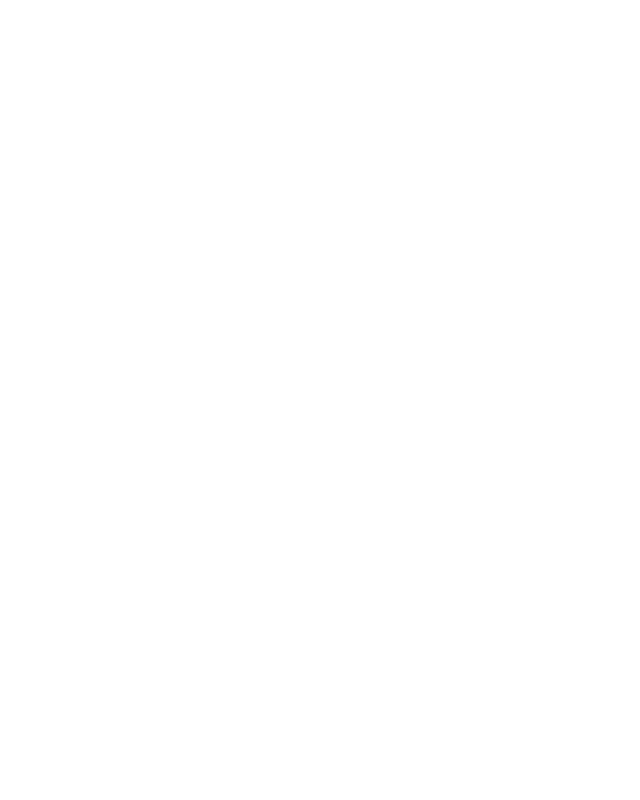
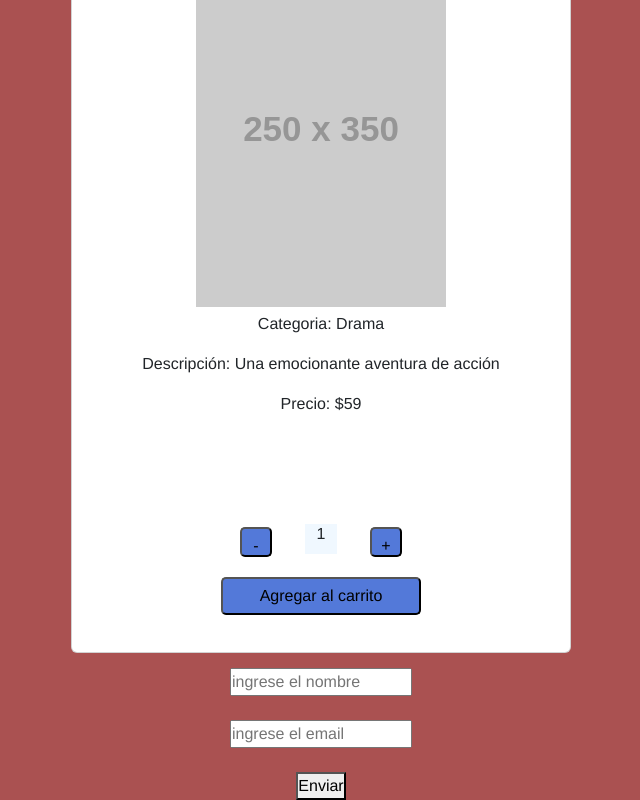
Before and after one commit to MarceloFVillanueva/PrimeraPreEntregaReactJs, a React (Vite) app: page / in a window 1280 px wide. Shown: the part 2663-3463 px from the top of the page, without its empty margins (319-959 px from the left). Before the commit the page ends 2567 px from the top, so only its background shows below. Built offline with nearby package versions, Linux system fonts and the light colour scheme.

Commit message:
Trabajando con Form, Formulario y formWithValidation

```diff
--- a/src/App.css
+++ b/src/App.css
@@ -3,7 +3,7 @@
   margin: 0px;
   padding: 0px;
   text-align: center;
-  background-color: rgb(52, 52, 52);
+  background-color: rgb(170, 81, 81);
 }
 
 .logo {
--- a/src/App.jsx
+++ b/src/App.jsx
@@ -2,6 +2,7 @@
 import Titulo from "./assets/components/Titulo/Titulo"
 import ProductListContainer from './assets/components/ItemListContainer/ItemListContainer'
 import ItemDetailContainer from './assets/components/ItemDetailContainer/ItemDetailContainer';
+import Formulario from './assets/components/Formulario/Formulario';
 
 import './App.css'
 import 'bootstrap/dist/css/bootstrap.min.css';
@@ -14,6 +15,7 @@
       <Titulo titulo='Segunda Pre-Entrega | Marcelo Villanueva' subTitulo='Películas'/>
       <ProductListContainer/>
       <ItemDetailContainer/>
+      <Formulario/>
     </>
   )
 }
--- /dev/null
+++ b/src/assets/components/Formulario/Form.jsx
@@ -0,0 +1,35 @@
+const Form = ({formData,handleOnChange, errors, isValid}) => {
+
+    const handleOnSubmit = (evt) => {
+      evt.preventDefault()
+      console.log("enviando...", formData)
+    }
+
+    return (
+        <form onSubmit={handleOnSubmit}>
+            <input
+                type="text"
+                name="nombre"
+                placeholder="ingrese el nombre"
+                value={formData.nombre}
+                onChange={handleOnChange}
+            />
+            <br />
+            {errors && errors.nombre && <span>{errors.nombre}</span>}
+            <br />
+            <input
+                type="text"
+                name="correo"
+                placeholder="ingrese el email"
+                value={formData.correo}
+                onChange={handleOnChange}
+            />
+            <br />
+            {errors && errors.correo && <span>{errors.correo}</span>}
+            <br />
+            <button>Enviar</button>
+        </form>
+    )
+}
+
+export default Form
--- a/src/assets/components/Formulario/Formulario.jsx
+++ b/src/assets/components/Formulario/Formulario.jsx
@@ -1,12 +1,27 @@
-import Titulo from "../Titulo/Titulo"
+import { useState } from "react"
+import Form from "./Form"
+import formWithValidation from "./formWithValidation"
+
+const FormWithValidation = formWithValidation(Form)
 
 const Formulario = () => {
-    return (
-      <form>
-        <Titulo titulo='titulo formulario' subTitulo='subtitulo de formulario'/>
-        <input type="text" placeholder='ingrese el nombre'/>
-      </form>
-    )
-  }
+  const [formData,setFormData] = useState({
+    nombre: "",
+    correo: ""
+  })
+
+  const handleOnChange = (evt) => {
+    setFormData({
+      ...formData,
+      [evt.target.name]:evt.target.value}
+      )}
+
+  return (
+    <FormWithValidation
+      formData={formData}
+      handleOnChange={handleOnChange}
+    />
+  )
+}
 
 export default Formulario
--- /dev/null
+++ b/src/assets/components/Formulario/formWithValidation.jsx
@@ -0,0 +1,38 @@
+import { useState } from "react"
+
+const formWithValidation = (FormWrappedComponent) => {
+
+  const NewFormWithValidation = (props) =>  {
+    const [errors, setError] = useState({})
+
+    const validateForm = () => {
+      let newErrors = {}
+      let isValid = true
+
+      if (!props.formData.nombre){
+        newErrors.nombre = "El campo nombre es obligatorio"
+        isValid = false
+      }
+      if (!props.formData.correo){
+        newErrors.correo = "El campo correo es obligatorio"
+        isValid = false
+      }
+
+      setError(newErrors)
+
+      return isValid
+
+    }
+
+    return (
+      <FormWrappedComponent
+        {...props}
+        errors = {errors}
+        validateForm={validateForm}
+      />
+    )
+  }
+  return NewFormWithValidation
+}
+
+export default formWithValidation
--- a/src/assets/components/IntemCount/ItemCount.jsx
+++ b/src/assets/components/IntemCount/ItemCount.jsx
@@ -1,22 +1,10 @@
 import PropTypes from "prop-types";
+import { useCounter } from "../hook/useCounter";
 import "./ItemCount.css"
-import { useState } from "react";
 
 const ItemCount = ({stock,initial,onAdd}) => {
-    const [quantity,setQuantity] = useState(initial)
 
-    const increment = () => {
-        if(quantity < stock){
-            setQuantity(quantity+1)
-        }
-    }
-
-    const decrement = () => {
-        if(quantity >= 1){
-            setQuantity(quantity-1)
-        }
-    }
-
+    const {quantity,increment,decrement} = useCounter(initial,stock)
     const handleOnAdd = () => {
         onAdd(quantity)
     }
@@ -29,7 +17,7 @@
                 <button className="button" onClick={increment}>+</button>
             </div>
             <div>
-                <button className="button btn-carrito" onClick={onAdd}>
+                <button className="button btn-carrito" onClick={handleOnAdd}>
                     Agregar al carrito
                 </button>
             </div>
--- a/src/assets/components/Item/Item.css
+++ b/src/assets/components/Item/Item.css
@@ -1,5 +1,5 @@
 .card{
-    width: 400px;
+    width: 500px;
     display: flex;
     align-items: center;
     justify-content: start;
--- /dev/null
+++ b/src/assets/components/hook/useCounter.js
@@ -0,0 +1,23 @@
+import { useState } from "react";
+
+export const useCounter = (initial,stock) => {
+    const [quantity,setQuantity] = useState(initial)
+
+    const increment = () => {
+        if(quantity < stock){
+            setQuantity(quantity+1)
+        }
+    }
+
+    const decrement = () => {
+        if(quantity >= 1){
+            setQuantity(quantity-1)
+        }
+    }
+
+    return {
+        quantity,
+        increment,
+        decrement
+    }
+}
```
